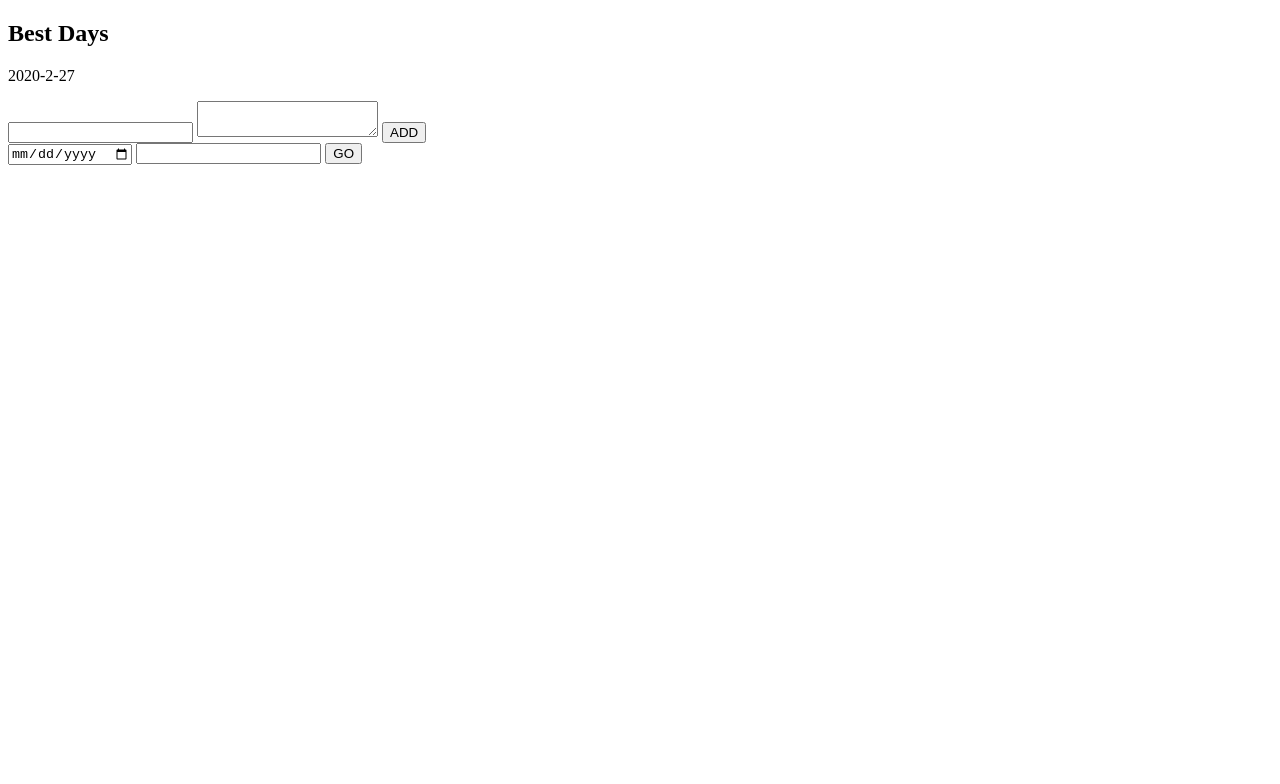
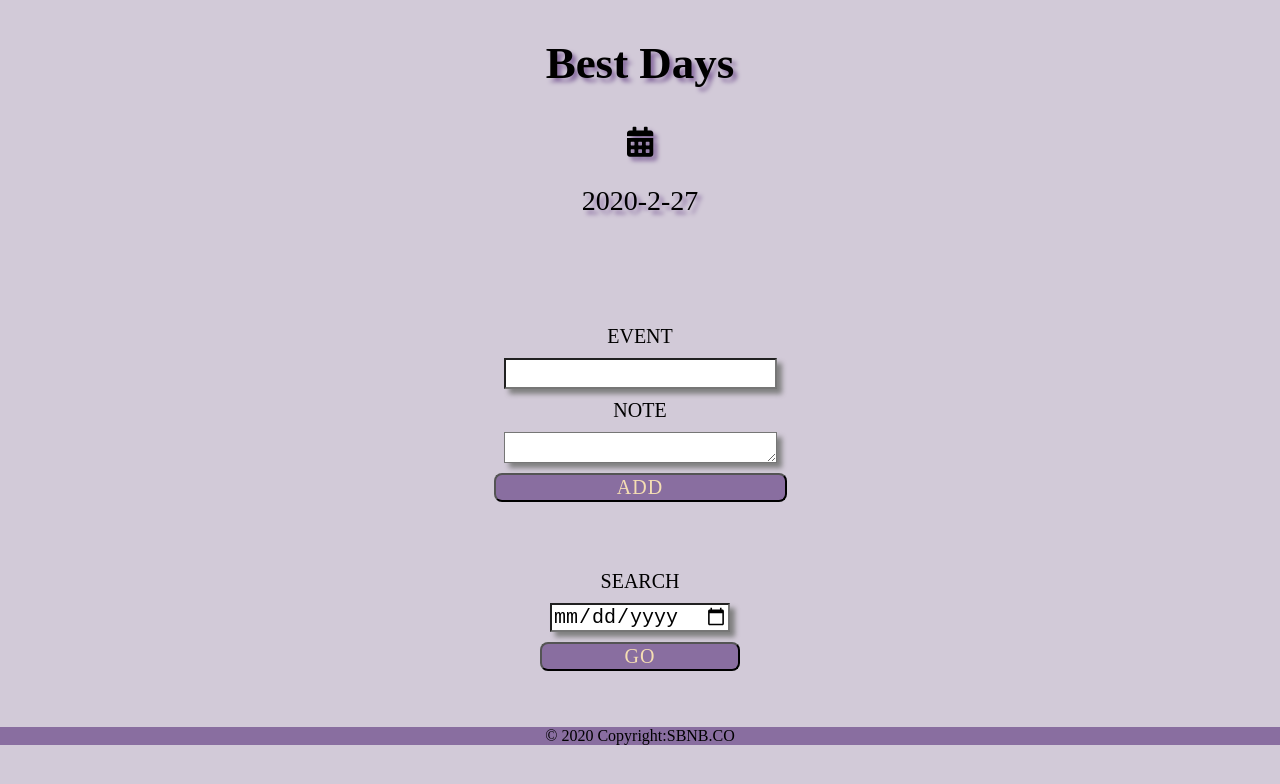
Before and after one commit to GSG-K3/Best_Days, a website: page public/index.html in a window 1280 px wide. Drawn offline with Linux system fonts and the light colour scheme; no server answers; a web font is replaced by a local one.

Commit message:
adding style #17

```diff
--- a/database/queries/postdata.js
+++ b/database/queries/postdata.js
@@ -1,8 +1,7 @@
 const connection = require('../config/connection');
 const mainPage = require('../../public/getUserData')
 const postdata = userData =>{
-   console.log('00000000000000000',userData);
-    // let myDate =window.location.pathname;
+
     const today = new Date();
     const event_date = today.getFullYear()+'-'+(today.getMonth()+1)+'-'+today.getDate();
     const { event, note } = userData;
--- a/public/index.html
+++ b/public/index.html
@@ -4,32 +4,44 @@
     <meta charset="UTF-8">
     <meta name="viewport" content="width=device-width, initial-scale=1.0">
     <link rel="stylesheet" type="text/css" href="main.css">
+    <link href="https://fonts.googleapis.com/css?family=Trade+Winds&display=swap" rel="stylesheet">
     <title>best days app</title>
 </head>
 <body>
-   <section >
-       <h1>Best Days</h1>
-       <p id ="today_date"></p>
+   <section class="header">
+       <h1 >Best Days</h1>
+       <i class="fas fa-calendar-alt"></i>
+       <p id ="today_date" class="header_date"></p>
    </section>
-   <section >
-     <ul id='today_event' class="con">
+   <section class="list_section_style">
+     <ul id='today_event'>
 
      </ul>
    </section>
-   <section id="post_section">
-       <form action="/postaction" method="POST">
-           <input type="text" id="event_value" name="event">
-           <textarea id="event_note" name="note"></textarea>
-           <button type="submit" id="add_button">ADD</button>
+   <br>
+   <section id="post_section" class="post_section__style">
+       <form action="/postaction" method="POST" class="add_form">
+           <label for="event">EVENT</label>
+           <input type="text" id="event_value" name="event" class="post_input">
+           <label for="note">NOTE</label>
+           <textarea id="event_note" name="note" class="post_input"></textarea>
+           <button type="submit" id="add_button" class="buttons_style">ADD</button>
        </form>
    </section>
-   <section>
-       <form id="date_form">
-           <input type="date" id="form_date" >
-           <input type="text" id="form_text">
-           <button type="submit" id="form_button">GO</button>
+   <br>
+   <section class="post_section__style">
+       <form id="date_form" class="search_form_style">
+           <label for="date">SEARCH</label>
+           <input type="date" id="form_date" name="date" class="post_input">
+           <button type="submit" id="form_button" class="buttons_style">GO</button>
        </form>
    </section>
+   <br>
+   <br>
+
+   <footer class="footer_style">
+       <div>© 2020 Copyright:<a>SBNB.CO</a></div>
+   </footer>
    <script src = '/js/callback.js'></script>
     <script src = "js/index.js"></script>
 </body>
--- a/public/js/index.js
+++ b/public/js/index.js
@@ -11,7 +11,7 @@ window.addEventListener('load',() =>{
 
 
         res.forEach(element => {
-            let todayEvent = document.createElement('h2');
+            let todayEvent = document.createElement('h3');
             let li = document.createElement('li');
 
             todayEvent.innerHTML = element.event_name;
--- a/public/main.css
+++ b/public/main.css
@@ -1,4 +1,95 @@
+@import url(https://cdnjs.cloudflare.com/ajax/libs/font-awesome/5.8.2/css/all.min.css);
 .con {
-
+  margin: 10px 10px 10px 10px;
+  border: dashed grey;
+  box-shadow: 5px 5px 5px grey;
+  display: flex;
+  flex-direction: column;
+  justify-content: center;
   list-style: none;
 }
+body{
+  margin: 0;
+  padding: 0;
+  text-align: center;
+  background-color: rgb(210, 202, 216);
+  justify-content: center;
+}
+.header{
+  font-size: 30px;
+  text-shadow: 4px 4px 4px rgb(137, 110, 160);
+  font-family: 'Trade Winds' ;
+  position:sticky;
+  left: 0;
+  right: 0;
+  top: 0;
+  display: flex;
+  flex-direction: column;
+  background-color: rgb(210, 202, 216) ;
+
+}
+.header_date{
+  font-size: 28px;
+  font-family: 'Trade Winds' ;
+}
+.list_section_style{
+  /* box-shadow: 5px 5px 5px grey; */
+  display: flex;
+  flex-direction: column;
+  justify-content: center;
+
+}
+
+.post_input{
+  font-size: 20px;
+  border: unset grey;
+  margin: 10px 10px 10px 10px;
+  height: 25px;
+  box-shadow: 5px 5px 5px grey;
+}
+.buttons_style{
+  font-family: 'Trade Winds' ;
+  cursor: pointer;
+  text-transform: uppercase;
+  letter-spacing: 1px;
+  outline: none;
+    position: relative;
+  font-size: 20px;
+  border-radius: 8px;
+  vertical-align: bottom;
+  color: wheat;
+  background-color:rgb(137, 110, 160);
+}
+.buttons_style:hover{
+  background: transparent;
+  color: black;
+}
+
+.add_form{
+  display: flex;
+  flex-direction: column;
+  font-size: 20px ;
+  justify-content: center;
+
+}
+.post_section__style{
+  display: flex;
+  justify-content: center;
+  font-family: 'Trade Winds' ;
+  margin-top: 30px;
+  margin-bottom: 20px;
+}
+.search_form_style{
+  font-family: 'Trade Winds' ;
+  display: flex;
+  flex-wrap: wrap;
+  justify-content: center;
+  flex-direction: column;
+  font-size: 20px;
+
+
+}
+
+.footer_style{
+  background-color:rgb(137, 110, 160);
+}
```
